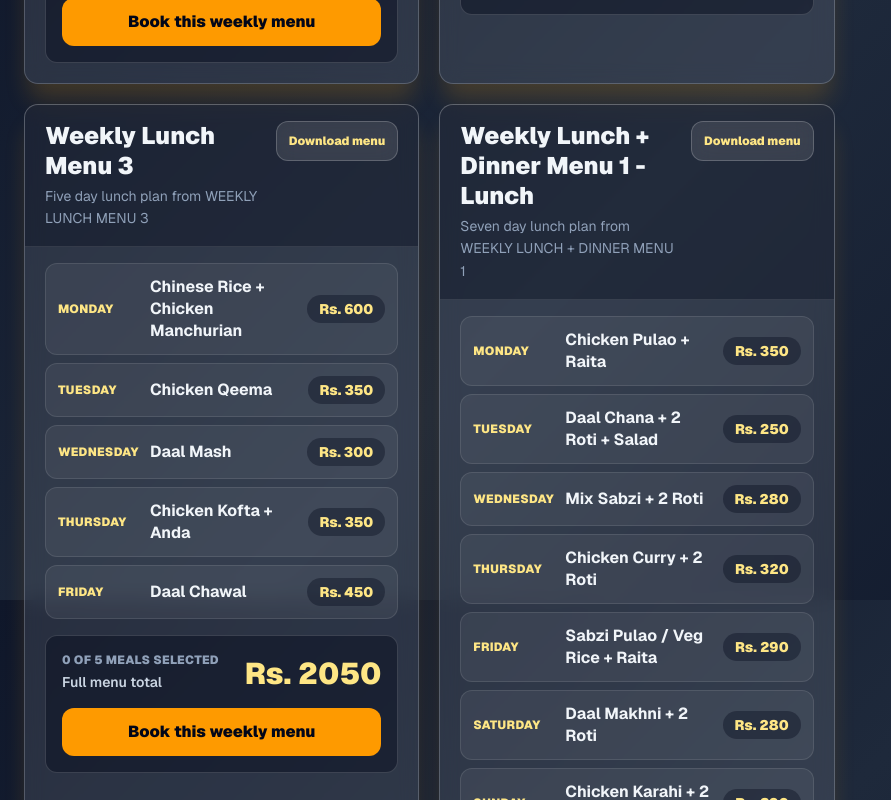
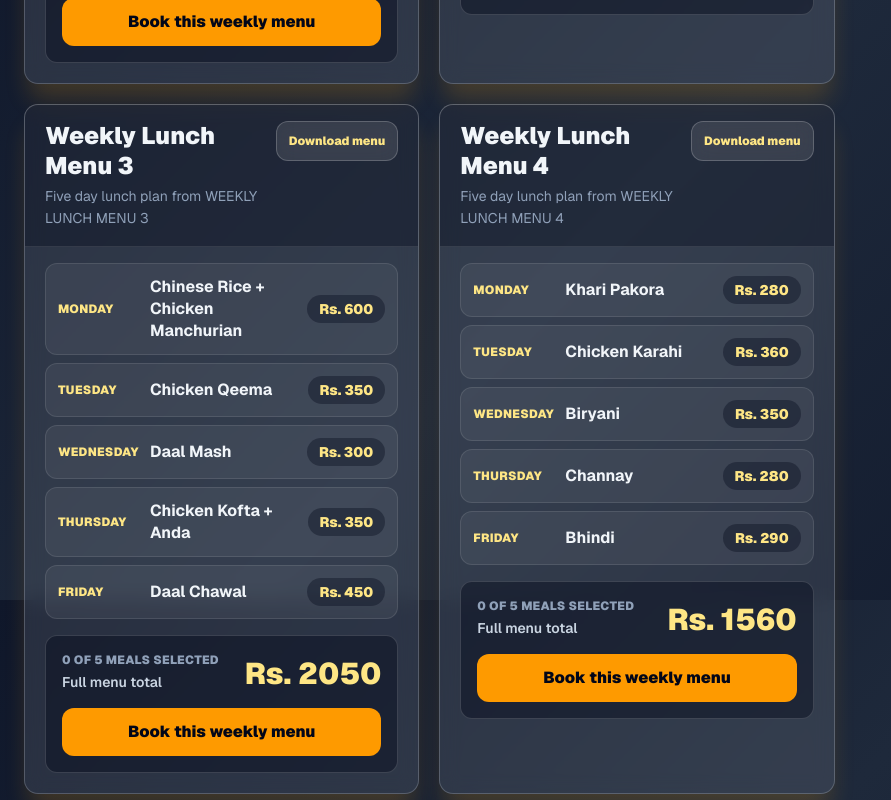
Before and after one commit to aminaabid27/mim-cooking, a Next.js app: page / in a window 1280 px wide. Shown: the part 4200-5000 px from the top of the page, without its empty margins (0-891 px from the left). Built offline with nearby package versions, Linux system fonts and the light colour scheme.

Commit message:
Add weekly lunch menu 4

```diff
--- a/src/components/MenuGallery.tsx
+++ b/src/components/MenuGallery.tsx
@@ -12,6 +12,10 @@ const menuImages = [
   {
     title: 'Weekly Lunch Menu 3',
     fileName: 'WEEKLY LUNCH MENU 3.png',
+  },
+  {
+    title: 'Weekly Lunch Menu 4',
+    fileName: 'WEEKLY LUNCH MENU 4.png',
   },
   {
     title: 'Weekly Lunch + Dinner Menu',
--- a/src/data/menu.ts
+++ b/src/data/menu.ts
@@ -98,6 +98,20 @@ export const weeklyMenus: WeeklyMenu[] = [
     ],
   },
   {
+    id: 'weekly-lunch-menu-4',
+    title: 'Weekly Lunch Menu 4',
+    description: 'Five day lunch plan from WEEKLY LUNCH MENU 4',
+    sourceImage: 'WEEKLY LUNCH MENU 4.png',
+    total: 1560,
+    items: [
+      weeklyItem('weekly-lunch-menu-4', 'Weekly Lunch Menu 4', 'Monday', 'Khari Pakora', 280, 'weekly-lunch'),
+      weeklyItem('weekly-lunch-menu-4', 'Weekly Lunch Menu 4', 'Tuesday', 'Chicken Karahi', 360, 'weekly-lunch'),
+      weeklyItem('weekly-lunch-menu-4', 'Weekly Lunch Menu 4', 'Wednesday', 'Biryani', 350, 'weekly-lunch'),
+      weeklyItem('weekly-lunch-menu-4', 'Weekly Lunch Menu 4', 'Thursday', 'Channay', 280, 'weekly-lunch'),
+      weeklyItem('weekly-lunch-menu-4', 'Weekly Lunch Menu 4', 'Friday', 'Bhindi', 290, 'weekly-lunch'),
+    ],
+  },
+  {
     id: 'weekly-lunch-dinner-menu-1-lunch',
     title: 'Weekly Lunch + Dinner Menu 1 - Lunch',
     description: 'Seven day lunch plan from WEEKLY LUNCH + DINNER MENU 1',
```
Also changed, not shown: 1 other file (tests, documents, lock files or other folders).
